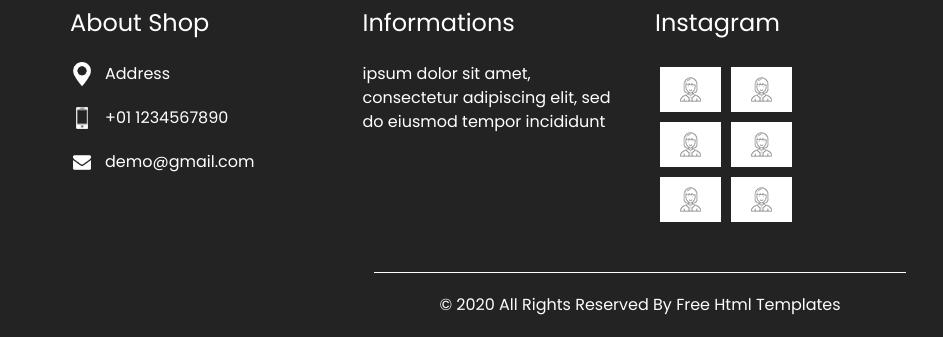
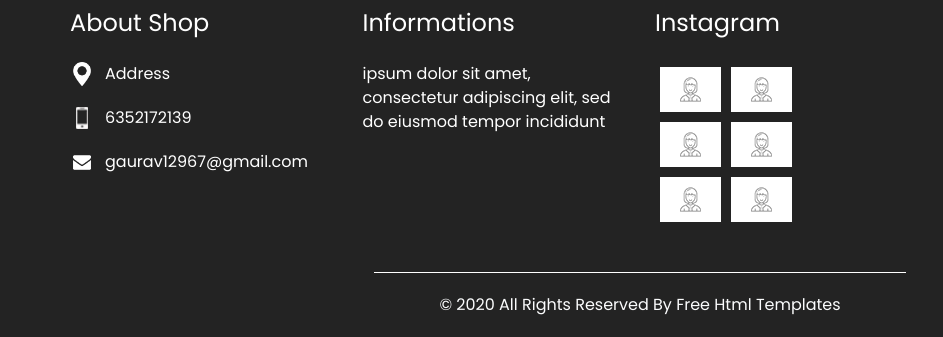
Before and after one commit to GauravGoswami12967/awt, a plain HTML site: page index.html in a window 1280 px wide. Shown: the part 5075-5412 px from the top of the page, 0-943 px from the left. Drawn offline with nearby package versions, Linux system fonts and the light colour scheme.

Commit message:
Update index.html

```diff
--- a/index.html
+++ b/index.html
@@ -510,7 +510,7 @@
                 <img src="images/telephone-white.png" width="12px" alt="">
               </div>
               <p>
-                +01 1234567890
+                6352172139
               </p>
             </div>
             <div>
@@ -518,7 +518,7 @@
                 <img src="images/envelope-white.png" width="18px" alt="">
               </div>
               <p>
-                demo@gmail.com
+                gaurav12967@gmail.com
               </p>
             </div>
           </div>
```
